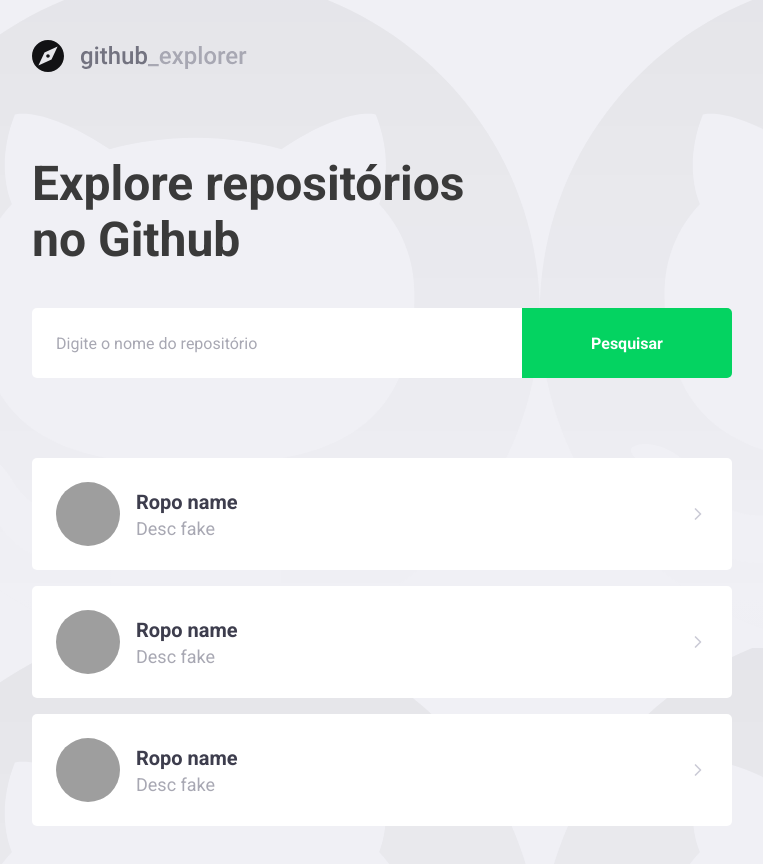
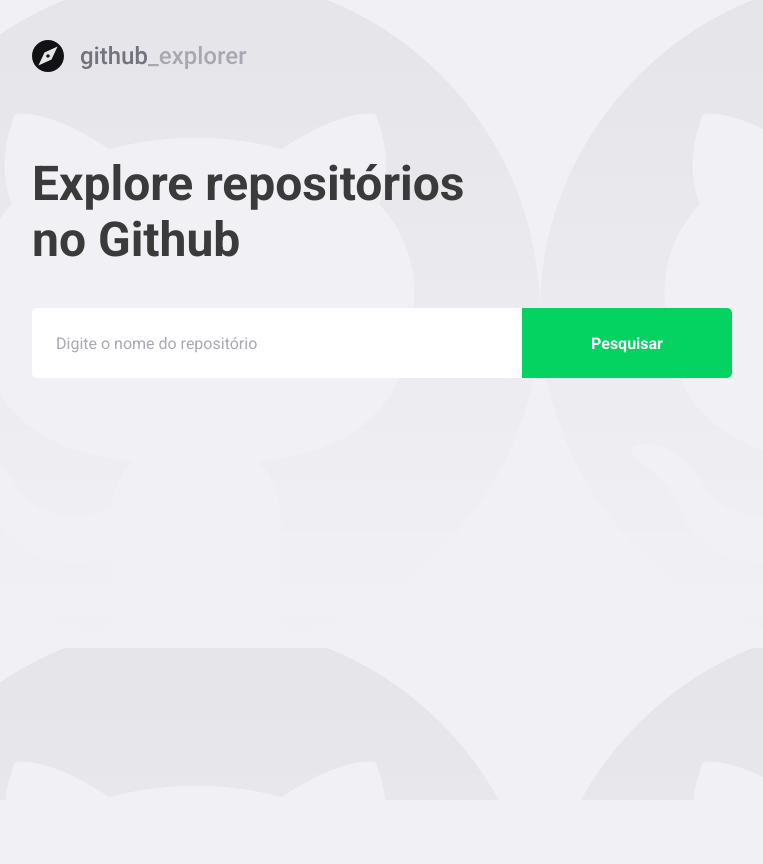
Before and after one commit to ricardoSpara/github-explorer, a React (Create React App) app: page / in a window 1280 px wide. Shown: the whole page, without its empty margins (148-911 px from the left). After the commit the page ends 800 px from the top, so only its background shows below. Built offline with nearby package versions, Linux system fonts and the light colour scheme; grey boxes are pictures that could not be loaded.

Commit message:
consuming api git hub

```diff
--- a/package.json
+++ b/package.json
@@ -10,6 +10,7 @@
     "@types/node": "^12.0.0",
     "@types/react": "^16.9.0",
     "@types/react-dom": "^16.9.0",
+    "axios": "^0.19.2",
     "polished": "^3.5.2",
     "react": "^16.13.1",
     "react-dom": "^16.13.1",
--- a/src/pages/Dashboard/index.tsx
+++ b/src/pages/Dashboard/index.tsx
@@ -1,62 +1,66 @@
-import React from 'react';
+import React, { useState, FormEvent } from 'react';
 
 import { FiChevronRight } from 'react-icons/fi';
 import { Title, Form, Repositories } from './styles';
 import logoImg from '../../assets/logo.svg';
+import api from '../../services/api';
+
+interface Repository {
+    full_name: string;
+    description: string;
+    owner: {
+        login: string;
+        avatar_url: string;
+    };
+}
 
 const Dashboard: React.FC = () => {
+    const [newEepo, setNewRepo] = useState('');
+    const [repositories, setRepositories] = useState<Repository[]>([]);
+
+    async function handleAddRepository(
+        event: FormEvent<HTMLFormElement>,
+    ): Promise<void> {
+        event.preventDefault();
+
+        const response = await api.get<Repository>(`repos/${newEepo}`);
+        const repository = response.data;
+
+        setRepositories([...repositories, repository]);
+        setNewRepo('');
+    }
+
     return (
         <>
             <img src={logoImg} alt="Github Explorer" />
             <Title>Explore repositórios no Github</Title>
 
-            <Form>
-                <input placeholder="Digite o nome do repositório" type="text" />
+            <Form onSubmit={handleAddRepository}>
+                <input
+                    placeholder="Digite o nome do repositório"
+                    type="text"
+                    value={newEepo}
+                    onChange={(e) => setNewRepo(e.target.value)}
+                />
                 <button type="submit">Pesquisar</button>
             </Form>
 
             <Repositories>
-                <a href="teste">
+                {repositories.map((repository) => (
+                    <a href="teste" key={repository.full_name}>
                         <img
-                        src="https://avatars2.githubusercontent.com/u/34757240?s=460&u=aff2f7d37b1a87484bc7b8daca3c6bfdf8b475e3&v=4"
-                        alt="Ricardo Sparapan"
+                            src={repository.owner.avatar_url}
+                            alt={repository.owner.login}
                         />
 
                         <div>
-                        <strong>Ropo name</strong>
-                        <p>Desc fake</p>
+                            <strong>{repository.full_name}</strong>
+                            <p>{repository.description}</p>
                         </div>
 
                         <FiChevronRight size={20} />
                     </a>
-
-                <a href="teste">
-                    <img
-                        src="https://avatars2.githubusercontent.com/u/34757240?s=460&u=aff2f7d37b1a87484bc7b8daca3c6bfdf8b475e3&v=4"
-                        alt="Ricardo Sparapan"
-                    />
-
-                    <div>
-                        <strong>Ropo name</strong>
-                        <p>Desc fake</p>
-                    </div>
-
-                    <FiChevronRight size={20} />
-                </a>
-
-                <a href="teste">
-                    <img
-                        src="https://avatars2.githubusercontent.com/u/34757240?s=460&u=aff2f7d37b1a87484bc7b8daca3c6bfdf8b475e3&v=4"
-                        alt="Ricardo Sparapan"
-                    />
-
-                    <div>
-                        <strong>Ropo name</strong>
-                        <p>Desc fake</p>
-                    </div>
-
-                    <FiChevronRight size={20} />
-                </a>
+                ))}
             </Repositories>
         </>
     );
--- a/src/pages/Dashboard/styles.ts
+++ b/src/pages/Dashboard/styles.ts
@@ -72,7 +72,8 @@
         }
 
         div {
-            margin-left: 16px;
+            flex: 1;
+            margin: 0 16px;
             strong {
                 font-size: 20px;
                 color: #3d3d4d;
--- /dev/null
+++ b/src/services/api.ts
@@ -0,0 +1,7 @@
+import axios from 'axios';
+
+const api = axios.create({
+    baseURL: 'https://api.github.com',
+});
+
+export default api;
```
Also changed, not shown: .eslintrc.json, 1 other file (tests, documents, lock files or other folders). Lines whose indentation alone changed are shown as unchanged.
